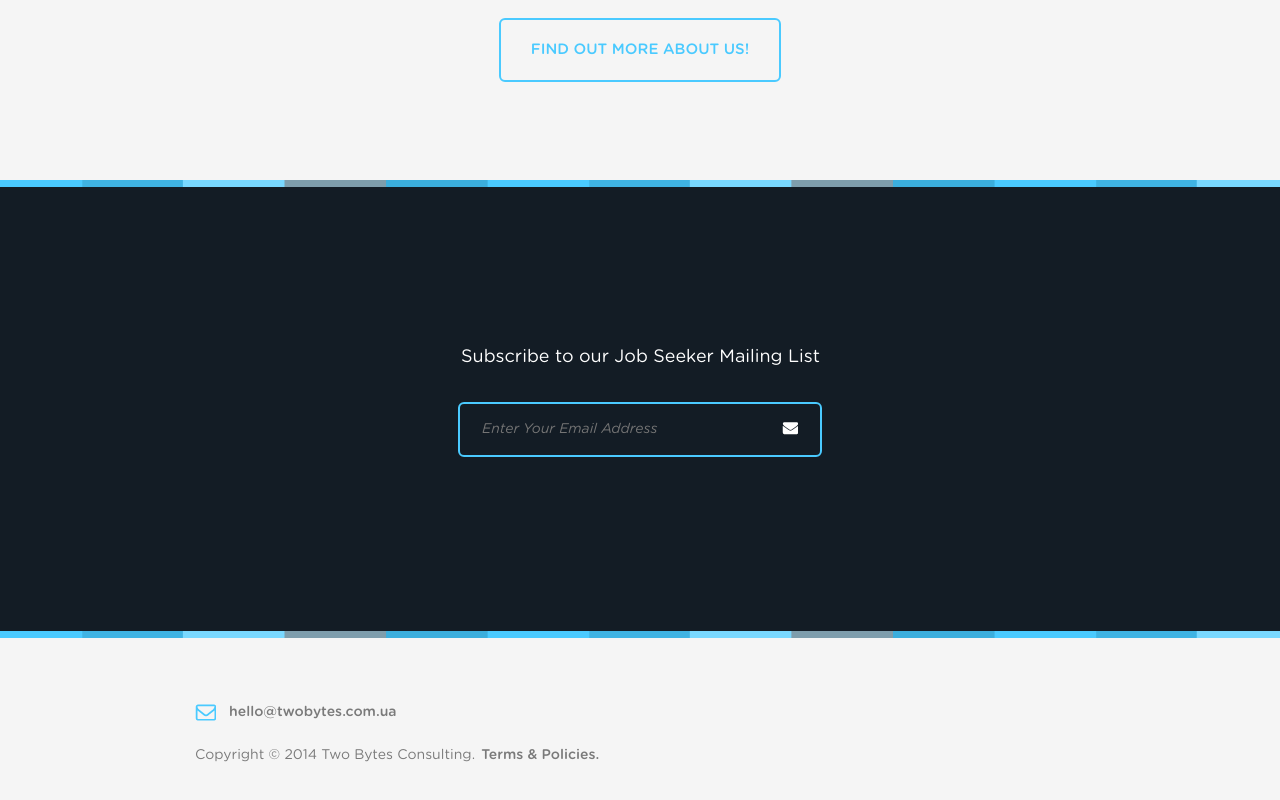
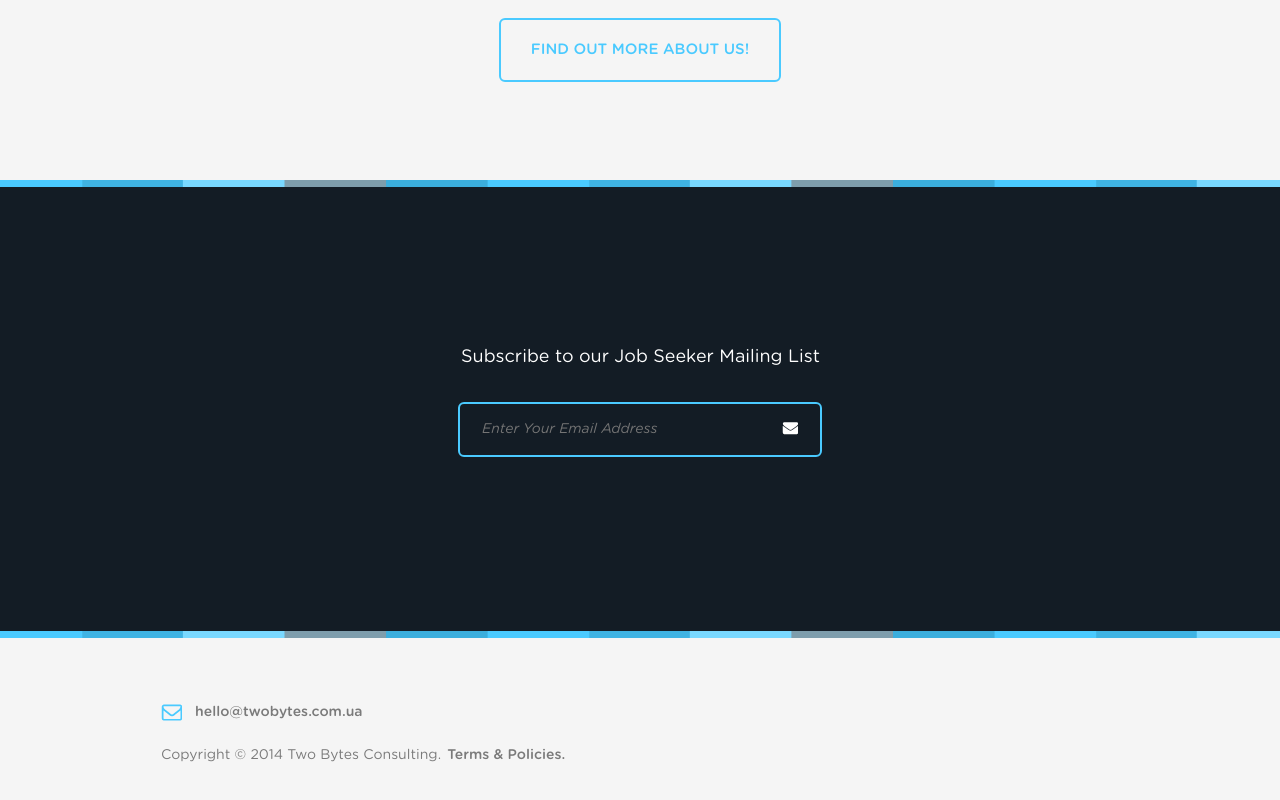
Before and after one commit to Maximumstart-initial-course/olga-b6-001, a website: page выпускной проект 1 курс/index.html in a window 1280 px wide. Shown: the part 1270-2070 px from the top of the page. Drawn offline with Linux system fonts and the light colour scheme.

Commit message:
Подправила селект, и address, тоже при масштабировании уезжал

```diff
--- a/выпускной проект 1 курс/style/style.css
+++ b/выпускной проект 1 курс/style/style.css
@@ -107,6 +107,7 @@ h1 {
 	width: 960px;
 	min-height: 211px;
 	margin: 220px auto;
+	position: relative;
 }
 
 .header-form-title {
@@ -171,6 +172,7 @@ h1 {
 	font-family: GRBookItalic;
 	font-size: 13px;
 	color: white;
+	cursor: pointer;
 }
 #checkbox2 {
 	margin-left: 28px;
@@ -204,7 +206,6 @@ h1 {
 	font-family: GRBookItalic;
 	font-size: 13px;
 	color: grey;
-	right: 417px;
 }
 
 .section-info {
@@ -325,10 +326,12 @@ h1 {
 	background-color: #f5f5f5;
 }
 .footer-div {
+	width: 1260px;
+	margin: 0 auto;
 	display: flex;
 	flex-direction: column;
 	align-items: flex-start;
-	padding-left: 195px;
+	padding-left: 151px;
 	padding-top: 66px;
 }
 .footer-address {
```
Also changed, not shown: выпускной проект 1 курс/index.html (+0 -2 lines).
